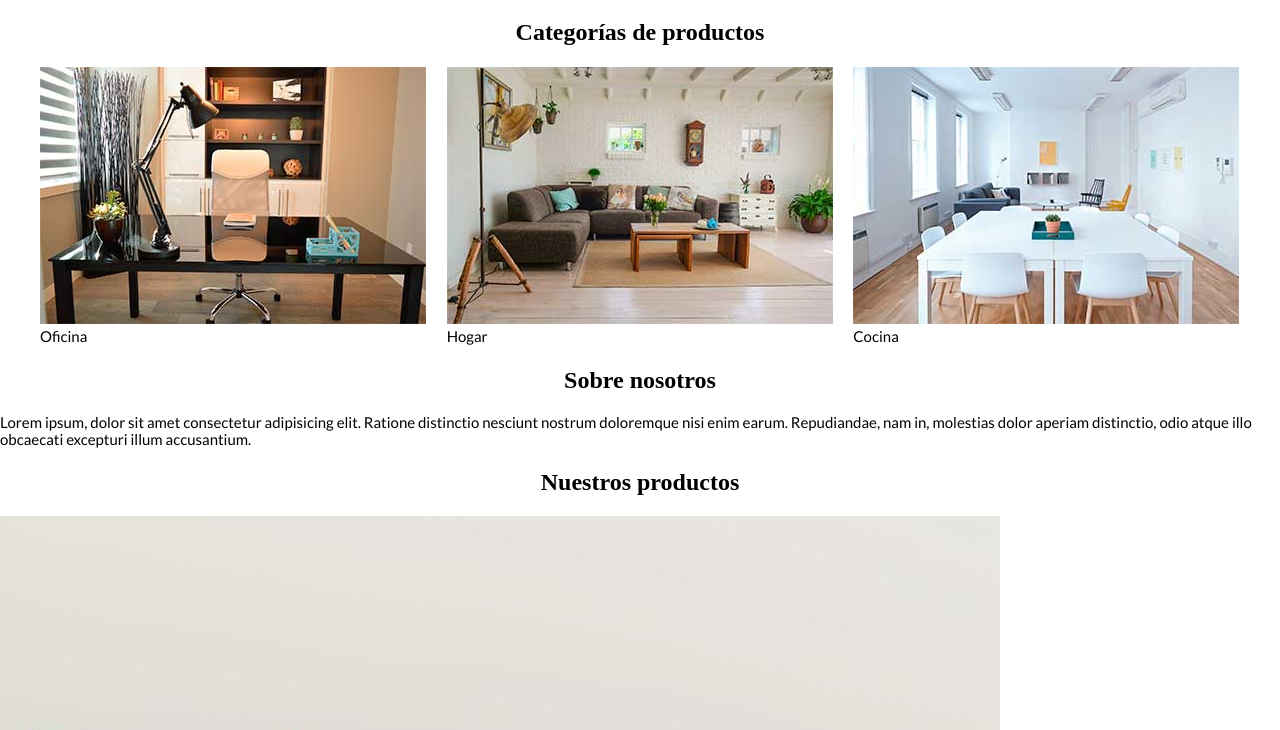
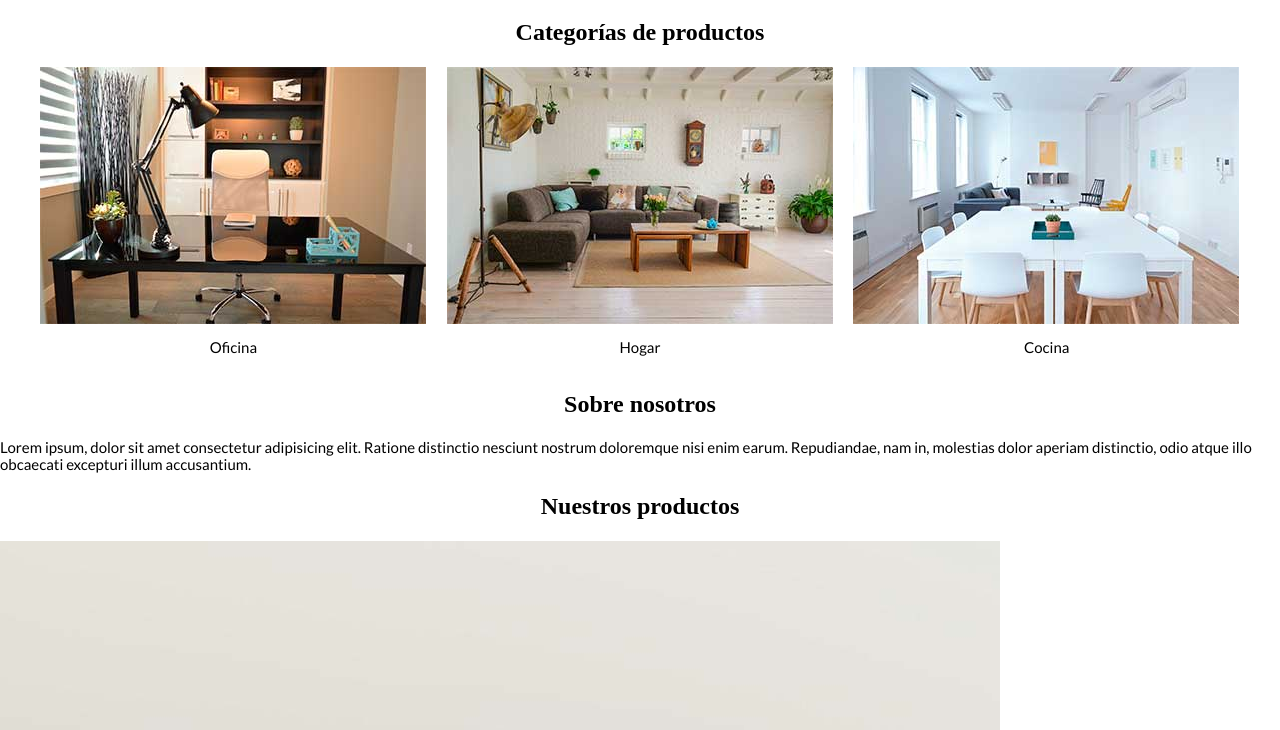
Before and after one commit to gervafernandez/tienda_muebles, a plain HTML site: page index.html in a window 1280 px wide. Shown: the part 807-1537 px from the top of the page. Drawn offline with Linux system fonts and the light colour scheme; a web font is replaced by a local one.

Commit message:
Diseño de la sección de categorías

```diff
--- a/css/styles.css
+++ b/css/styles.css
@@ -33,9 +33,10 @@ p {
 
 img {
   max-width: 100%;
+  display: block;
 }
 
-/* Header */
+/* Formato del H1 del Header */
 
 .nombre-sitio {
   font-family: "Raleway";
@@ -52,19 +53,22 @@ img {
 /** Menú de navegación principal **/
 
 /* La clase CONTENEDOR-NAVEGACION crea un contenedor con todos los elementos de la barra de navegación para poder modificar su borde superior */
+
 .contenedor-navegacion {
   border-top: 1px solid #e1e1e1;
 }
 
-/* La clase NAVEGACION centra los elementos del menú de navegación */
+/* La clase NAVEGACION centra los elementos del menú de navegación usando FLEX */
+
 .navegacion {
   padding: 20px 0px;
   display: flex;
   justify-content: space-around;
 }
 
-/* Clase CONTENEDERO permite centrar contenido en el navegador
+/* Clase CONTENEDEOR permite centrar contenido en el navegador
 Los vamos a usar también para centrar los elementos de LISTADO-CATEGORIAS*/
+
 .contenedor {
   max-width: 1200px;
   margin: 0px auto;
@@ -79,10 +83,26 @@ Los vamos a usar también para centrar los elementos de LISTADO-CATEGORIAS*/
   background-size: cover;
 }
 
-/* Display sección CATEGORÍA DE PRODUCTOS */
+/** Sección CATEGORÍA DE PRODUCTOS **/
+
+/* Display sección CATEGORÍA DE PRODUCTOS usando GRID*/
 
 .listado-categorias {
   display: grid;
   grid-template-columns: repeat(3, 1fr);
   gap: 20px;
 }
+
+.categoria a {
+  display: block;
+  text-align: center;
+  padding: 15px;
+  font-size: 15px;
+}
+
+.categoria a:hover {
+  background-color: #45b1e8;
+  color: white;
+  font-weight: bold;
+  border-bottom-right-radius: 10px;
+}
--- a/index.html
+++ b/index.html
@@ -14,6 +14,7 @@
         <h1 class="nombre-sitio">Tienda <span>Muebles</span></h1>
     </header>
 
+    <!-- Sección MENÚ DE NAVEGACIÓN -->
     <div class="contenedor-navegacion">
         <nav class="navegacion contenedor">
             <a href="index.html">Inicio</a>
@@ -25,21 +26,23 @@
         </nav>
     </div>
 
+    <!-- Sección HERO de cabecera -->
     <div class="hero">
     </div>
 
+    <!-- Sección CATEGORÍA DE PRODUCTOS -->
     <section class="contenedor">
         <h2>Categorías de productos</h2>
         <div class="listado-categorias">
-            <div>
+            <div class="categoria">
                 <img src="/img/categoria1.jpg" alt="Imagen Categoría">
                 <a href="#">Oficina</a>
             </div>
-            <div>
+            <div class="categoria">
                 <img src="/img/categoria2.jpg" alt="Imagen Categoría">
                 <a href="#">Hogar</a>
             </div>
-            <div>
+            <div class="categoria">
                 <img src="/img/categoria3.jpg" alt="Imagen Categoría">
                 <a href="#">Cocina</a>
             </div>
```
